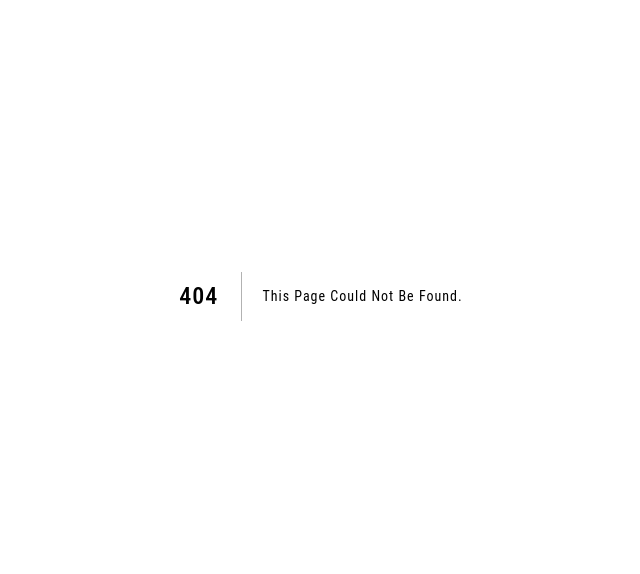
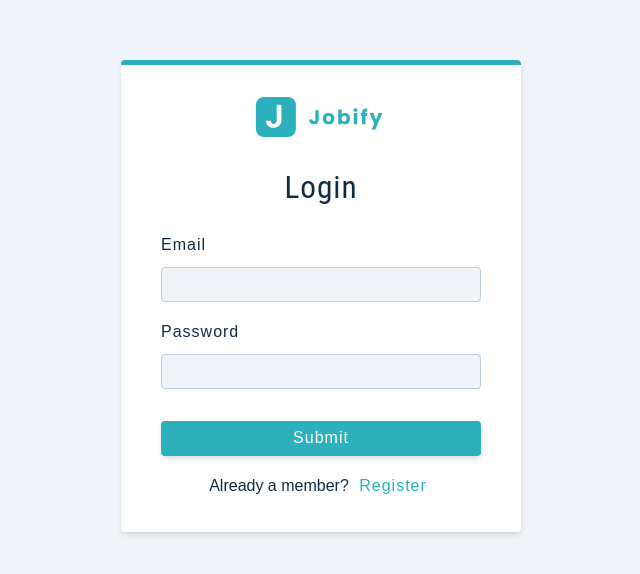
Before and after one commit to MathisHumbert/next-jobify-clone, a Next.js app: page /register in a window 1280 px wide. Before the commit this address had no page. Shown: the part 104-678 px from the top of the page, without its empty margins (319-959 px from the left). Built offline with nearby package versions, Linux system fonts and the light colour scheme.

Commit message:
set up the app, created landing page, working on register page

```diff
--- /dev/null
+++ b/components/FormRow.js
@@ -0,0 +1,16 @@
+import React from 'react';
+
+export default function FormRow({ labelText, type, name, value, onChange }) {
+  return (
+    <div className='form-row'>
+      <label className='form-label'>{labelText}</label>
+      <input
+        type={type}
+        name={name}
+        value={value}
+        onChange={onChange}
+        className='form-input'
+      />
+    </div>
+  );
+}
--- /dev/null
+++ b/pages/_document.js
@@ -0,0 +1,41 @@
+import Document, { Head, Html, Main, NextScript } from 'next/document';
+import { ServerStyleSheet } from 'styled-components';
+
+export default class MyDocument extends Document {
+  render() {
+    return (
+      <Html lang='en'>
+        <Head></Head>
+        <body>
+          <Main />
+          <NextScript />
+        </body>
+      </Html>
+    );
+  }
+  static async getInitialProps(ctx) {
+    const sheet = new ServerStyleSheet();
+    const originalRenderPage = ctx.renderPage;
+
+    try {
+      ctx.renderPage = () =>
+        originalRenderPage({
+          enhanceApp: (App) => (props) =>
+            sheet.collectStyles(<App {...props} />),
+        });
+
+      const initialProps = await Document.getInitialProps(ctx);
+      return {
+        ...initialProps,
+        styles: (
+          <>
+            {initialProps.styles}
+            {sheet.getStyleElement()}
+          </>
+        ),
+      };
+    } finally {
+      sheet.seal();
+    }
+  }
+}
--- /dev/null
+++ b/pages/register.js
@@ -0,0 +1,87 @@
+import { useState } from 'react';
+import Image from 'next/image';
+
+import HeadOfPage from '../components/HeadOfPage';
+import FormRow from '../components/FormRow';
+import Wrapper from '../wrappers/RegisterPage';
+
+export default function Register() {
+  const [toggleLogin, setToggleLogin] = useState(true);
+  const [formValue, setFormValue] = useState({
+    name: '',
+    email: '',
+    password: '',
+  });
+
+  const { name, email, password } = formValue;
+
+  const onChange = (e) => {
+    console.log(e.target.name, e.target.value);
+    setFormValue({ ...formValue, [e.target.name]: e.target.value });
+  };
+
+  const onSubmit = (e) => {
+    e.preventDefault();
+
+    if ((!toggleLogin && !name) || !email || !password) {
+      // alert
+      return;
+    }
+  };
+
+  return (
+    <HeadOfPage title='Register'>
+      <Wrapper className='full-page'>
+        <form className='form' onSubmit={onSubmit}>
+          <div className='logo'>
+            <Image
+              priority
+              src='/logo.svg'
+              layout='fixed'
+              width='165'
+              height='40'
+              alt='mainLogo'
+            />
+          </div>
+          <h3>{toggleLogin ? 'Login' : 'Register'}</h3>
+          {!toggleLogin && (
+            <FormRow
+              labelText='Name'
+              type='text'
+              name='name'
+              value={name}
+              onChange={onChange}
+            />
+          )}
+          <FormRow
+            labelText='Email'
+            type='email'
+            name='email'
+            value={email}
+            onChange={onChange}
+          />
+          <FormRow
+            labelText='Password'
+            type='password'
+            name='password'
+            value={password}
+            onChange={onChange}
+          />
+          <button type='submit' className='btn btn-block'>
+            submit
+          </button>
+          <p>
+            {toggleLogin ? 'Already a member?' : 'Not a member yet?'}{' '}
+            <button
+              className='member-btn'
+              type='button'
+              onClick={() => setToggleLogin(!toggleLogin)}
+            >
+              {toggleLogin ? 'Register' : 'Login'}
+            </button>
+          </p>
+        </form>
+      </Wrapper>
+    </HeadOfPage>
+  );
+}
--- a/wrappers/Navbar.js
+++ b/wrappers/Navbar.js
@@ -1,4 +1,4 @@
-import styled from 'styled-components'
+import styled from 'styled-components';
 
 const Wrapper = styled.nav`
   height: var(--nav-height);
@@ -80,5 +80,5 @@ const Wrapper = styled.nav`
       display: block;
     }
   }
-`
-export default Wrapper
+`;
+export default Wrapper;
--- a/wrappers/RegisterPage.js
+++ b/wrappers/RegisterPage.js
@@ -1,4 +1,4 @@
-import styled from 'styled-components'
+import styled from 'styled-components';
 
 const Wrapper = styled.section`
   display: grid;
@@ -7,6 +7,7 @@ const Wrapper = styled.section`
     display: block;
     margin: 0 auto;
     margin-bottom: 1.38rem;
+    width: fit-content;
   }
   .form {
     max-width: 400px;
@@ -31,5 +32,5 @@ const Wrapper = styled.section`
     cursor: pointer;
     letter-spacing: var(--letterSpacing);
   }
-`
-export default Wrapper
+`;
+export default Wrapper;
```
Also changed, not shown: pages/landing.js (+43 -2 lines).
